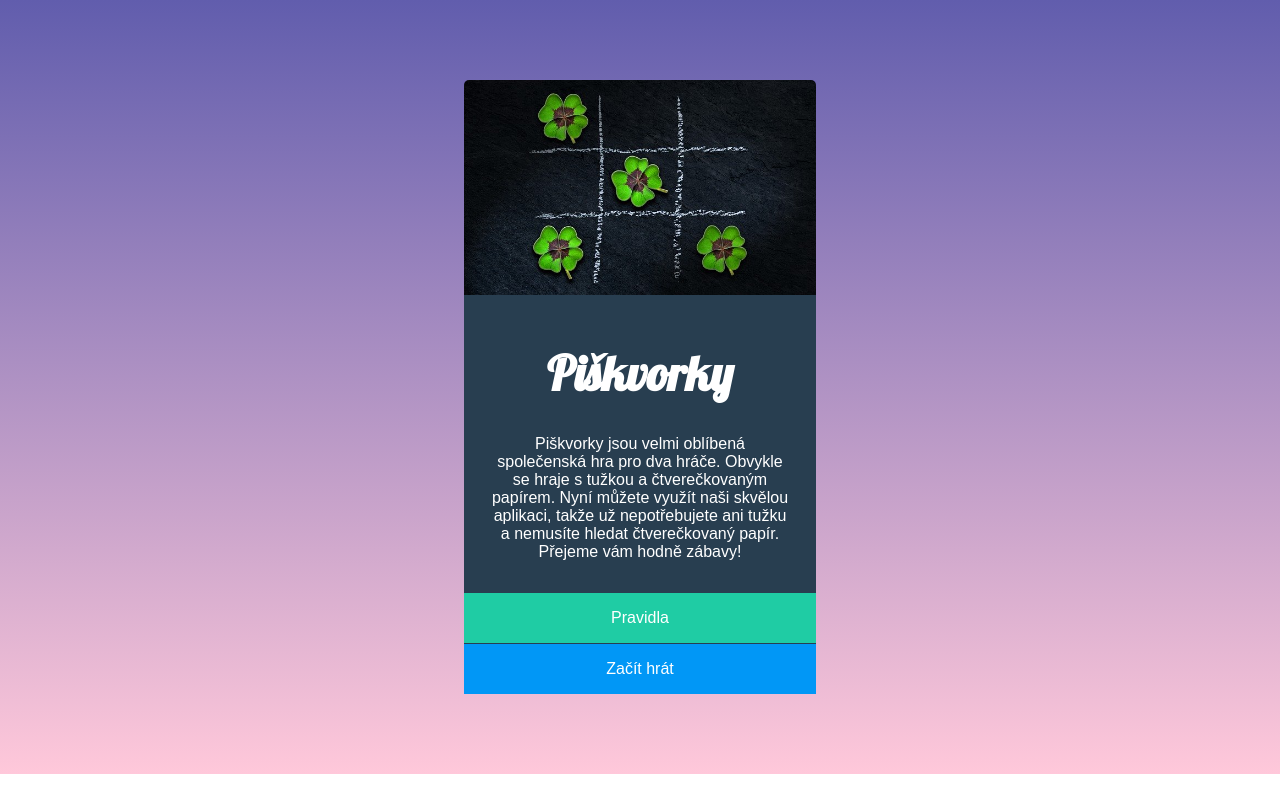
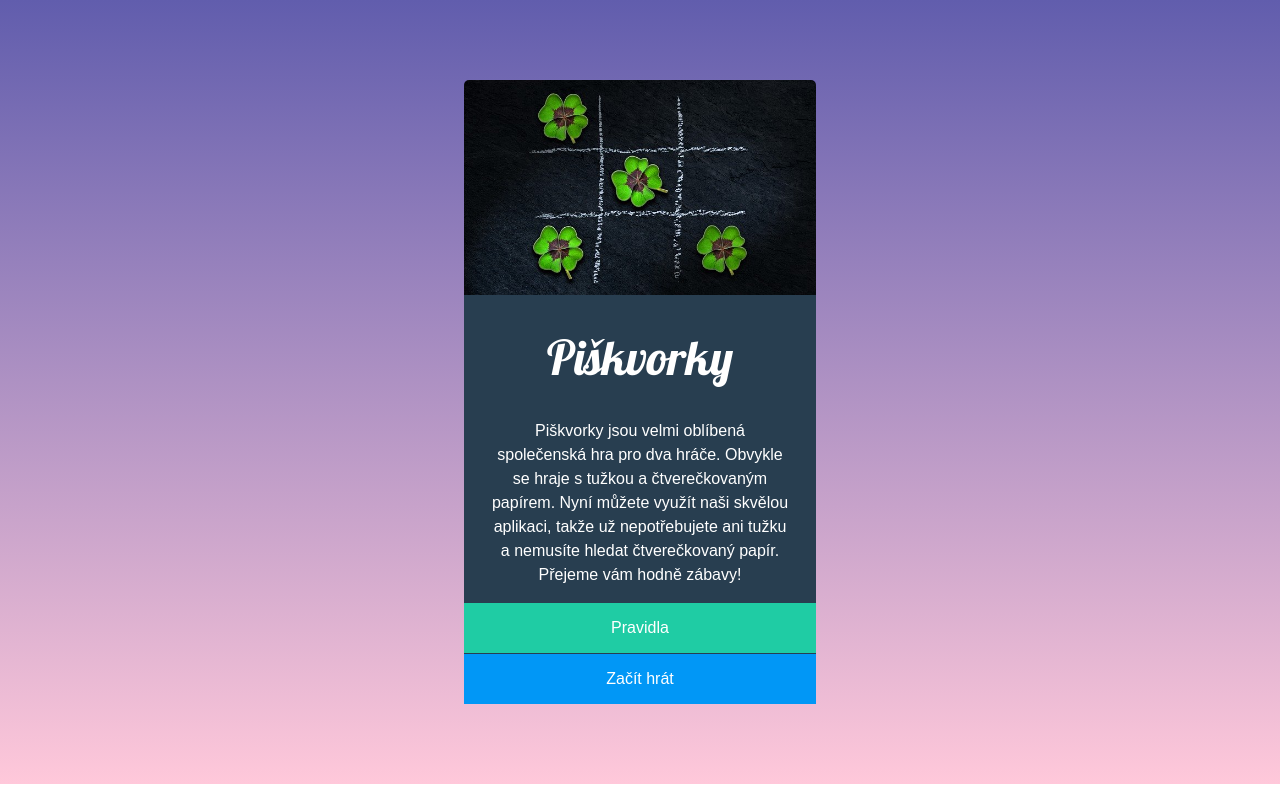
Before and after one commit to dankovabarbora/piskvorky, a plain HTML site: page index.html in a window 1280 px wide. Drawn offline with Linux system fonts and the light colour scheme.

Commit message:
Upraveno po code-review

```diff
--- a/style.css
+++ b/style.css
@@ -2,12 +2,15 @@ body {
   background-image: linear-gradient(#615dad, #ffc8da);
   background-repeat: no-repeat;
   color: #ffffff;
+  font-family: sans-serif;
+  font-size: 1rem;
   margin: 0px;
 }
 
 h1 {
   font-family: 'Lobster', cursive;
   font-size: 3rem;
+  font-weight: lighter;
 }
 
 a {
@@ -15,14 +18,11 @@ a {
   text-decoration: none;
   color: #ffffff;
   padding: 1rem;
-  font-family: sans-serif;
-  font-size: 1rem;
 }
 
 p {
-  font-family: sans-serif;
-  font-size: 1rem;
   padding: 0 10px;
+  line-height: 1.5;
 }
 
 img {
@@ -40,7 +40,7 @@ img {
 .textova_cast {
   background-color: #283e50;
   text-align: center;
-  padding: 1rem;
+  padding: 0 1rem;
 }
 
 .pravidla {
```
